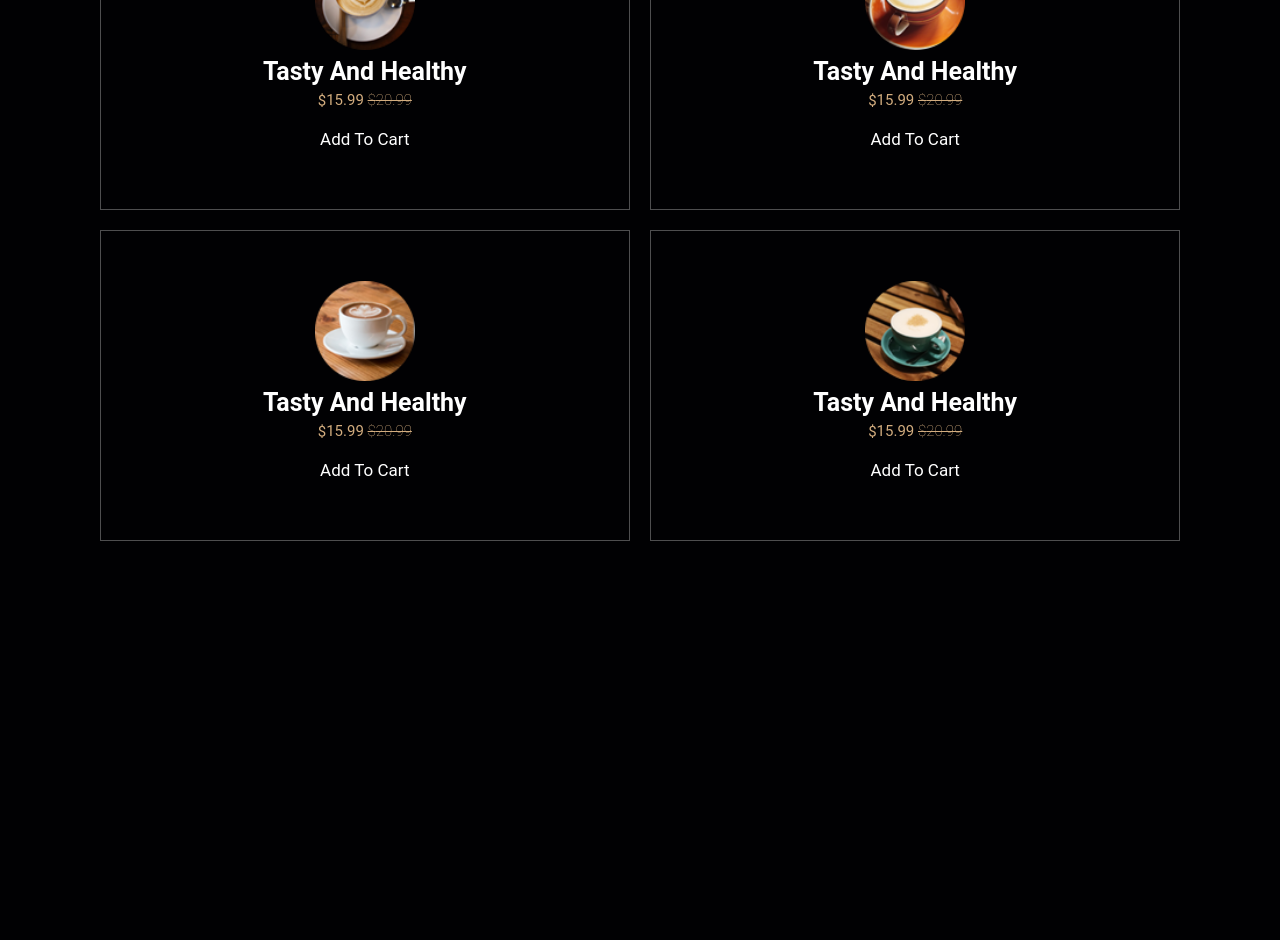
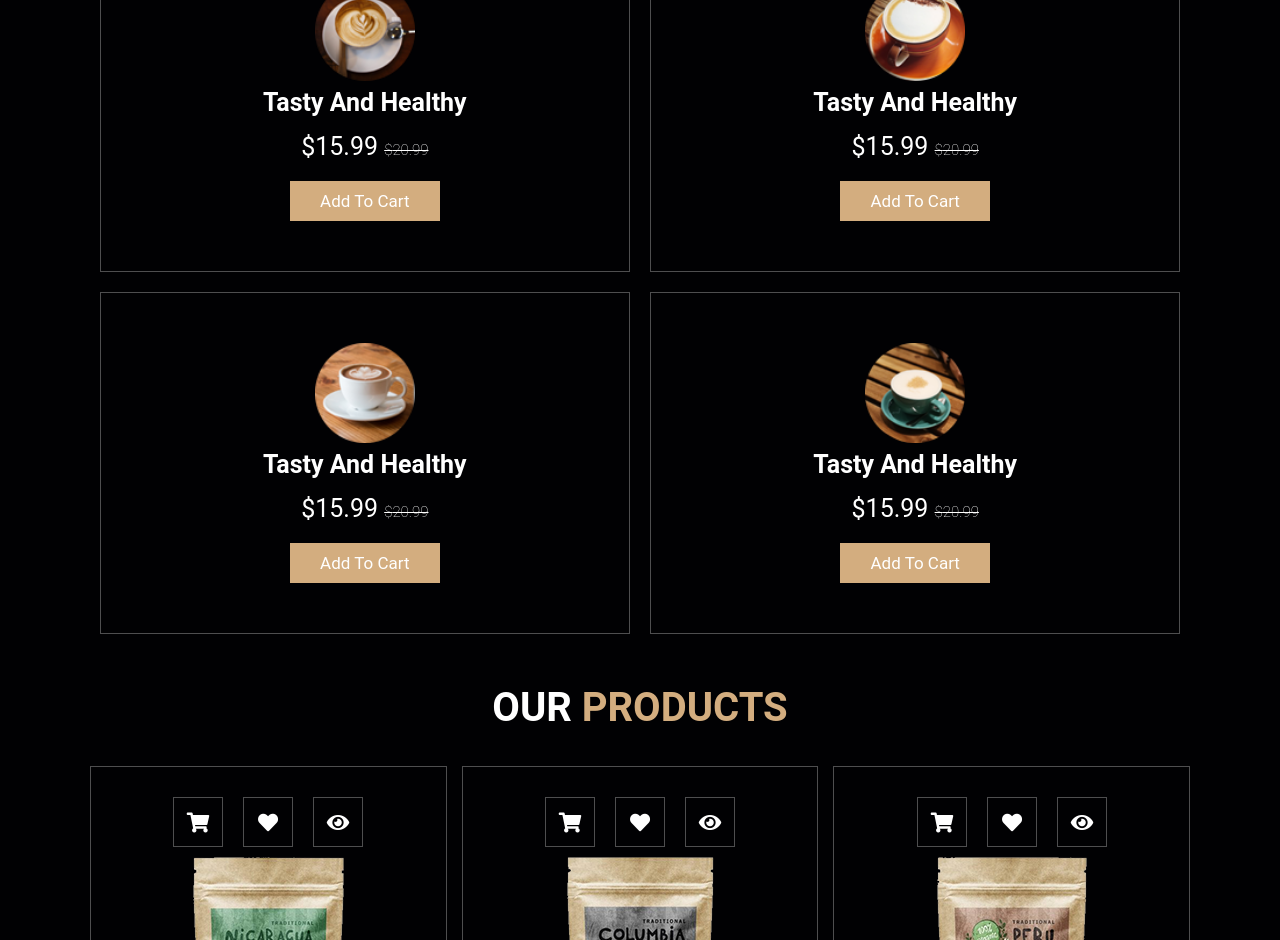
Before and after one commit to NgTuanLoc/Exercises, a React (Create React App) app in the folder coffee_shop/: page / in a window 1280 px wide. Shown: the part 1860-2800 px from the top of the page. Before the commit the page ends 2431 px from the top, so only its background shows below. Built offline with nearby package versions, Linux system fonts and the light colour scheme.

Commit message:
product section

```diff
--- a/coffee_shop/src/App.js
+++ b/coffee_shop/src/App.js
@@ -2,6 +2,7 @@ import Header from "./sections/Header";
 import Home from "./sections/Home";
 import About from "./sections/About";
 import Menu from "./sections/Menu";
+import Product from "./sections/Product";
 
 const App = () => {
   return (
@@ -10,6 +11,7 @@ const App = () => {
       <Home />
       <About />
       <Menu />
+      <Product />
     </div>
   );
 };
--- /dev/null
+++ b/coffee_shop/src/components/Rating.js
@@ -0,0 +1,20 @@
+const Rating = ({ rating, className }) => {
+  const starCount = new Array(Math.trunc(rating)).fill(1);
+  starCount.push(rating - Math.trunc(rating));
+
+  console.log(starCount);
+
+  return (
+    <div className={className}>
+      {starCount.map((star, id) => {
+        return star > 0.8 ? (
+          <i className="fas fa-star" key={id} />
+        ) : star > 0.3 ? (
+          <i className="fas fa-star-half-alt" key={id} />
+        ) : null;
+      })}
+    </div>
+  );
+};
+
+export default Rating;
--- a/coffee_shop/src/data/data.js
+++ b/coffee_shop/src/data/data.js
@@ -9,6 +9,10 @@ import menuItem3 from "../images/menu-3.png";
 import menuItem4 from "../images/menu-4.png";
 import menuItem5 from "../images/menu-5.png";
 import menuItem6 from "../images/menu-6.png";
+
+import productItem1 from "../images/product-1.png";
+import productItem2 from "../images/product-2.png";
+import productItem3 from "../images/product-3.png";
 
 export const cartItems = [
   {
@@ -71,3 +75,27 @@ export const menuItems = [
     finalPrice: "15.99",
   },
 ];
+
+export const productItem = [
+  {
+    img: productItem1,
+    name: "Fresh Coffee",
+    rating: 4.5,
+    beforePrice: "20.99",
+    finalPrice: "15.99",
+  },
+  {
+    img: productItem2,
+    name: "Fresh Coffee",
+    rating: 3.5,
+    beforePrice: "20.99",
+    finalPrice: "15.99",
+  },
+  {
+    img: productItem3,
+    name: "Fresh Coffee",
+    rating: 3,
+    beforePrice: "20.99",
+    finalPrice: "15.99",
+  },
+];
--- a/coffee_shop/src/sections/About.js
+++ b/coffee_shop/src/sections/About.js
@@ -4,7 +4,8 @@ const About = () => {
   return (
     <section className="about" id="about">
       <h1 className="heading">
-        <span>About</span> Us
+        About
+        <span> Us</span>
       </h1>
       <div className="about__row">
         <div className="about__image">
@@ -21,7 +22,9 @@ const About = () => {
             deserunt, sequi aliquam temporibus provident. Pariatur fuga totam
             quisquam nisi non.
           </p>
-          <a href="#home" className="btn btn__large">Learn More</a>
+          <a href="#home" className="btn btn__large">
+            Learn More
+          </a>
         </div>
       </div>
     </section>
--- a/coffee_shop/src/sections/Menu.js
+++ b/coffee_shop/src/sections/Menu.js
@@ -4,7 +4,7 @@ const Menu = () => {
   return (
     <section className="menu" id="menu">
       <h1 className="heading">
-        <span>Our</span> Menu
+        Our <span>Menu</span>
       </h1>
       <div className="menu__container">
         {menuItems.map((item, id) => {
@@ -12,10 +12,10 @@ const Menu = () => {
             <div className="menu__item" key={id}>
               <img src={item.img} alt="menu-item" />
               <h3>{item.name}</h3>
-              <div className="price">
+              <div className="price-item">
                 ${item.finalPrice} <span>${item.beforePrice}</span>
               </div>
-              <a href="#home" className="btn">
+              <a href="#home" className="btn btn__large">
                 add to cart
               </a>
             </div>
--- /dev/null
+++ b/coffee_shop/src/sections/Product.js
@@ -0,0 +1,37 @@
+import { productItem } from "../data/data";
+import Rating from "../components/Rating";
+
+const Product = () => {
+  return (
+    <section className="product" id="product">
+      <h1 className="heading">
+        Our <span>Products</span>
+      </h1>
+      <div className="product__container">
+        {productItem.map((item, id) => {
+          return (
+            <div className="product__item" key={id}>
+              <div className="product__icons">
+                <i href="#home" className="fas fa-shopping-cart"></i>
+                <i href="#home" className="fas fa-heart"></i>
+                <i href="#home" className="fas fa-eye"></i>
+              </div>
+              <div className="product__image">
+                <img src={item.img} alt={item.name} />
+              </div>
+              <div className="product__content">
+                <h3>{item.name}</h3>
+                <Rating rating={item.rating} className="product__rating" />
+                <div className="price-item">
+                  ${item.finalPrice} <span>${item.beforePrice}</span>
+                </div>
+              </div>
+            </div>
+          );
+        })}
+      </div>
+    </section>
+  );
+};
+
+export default Product;
--- a/coffee_shop/src/style/css/style.css
+++ b/coffee_shop/src/style/css/style.css
@@ -75,6 +75,17 @@ section {
 .price {
   font-size: 1.5rem;
   color: var(--primary-color);
+}
+
+.price-item {
+  padding: 1rem;
+  font-size: 2.5rem;
+  color: white;
+}
+.price-item > span {
+  font-size: 1.5rem;
+  text-decoration: line-through;
+  font-weight: lighter;
 }
 
 .header {
@@ -246,6 +257,40 @@ section {
   color: var(--black);
 }
 
+.product__container {
+  display: grid;
+  grid-template-columns: repeat(auto-fit, minmax(30rem, 1fr));
+  gap: 1.5rem;
+}
+.product__item {
+  text-align: center;
+  border: var(--border);
+  padding: 2rem;
+}
+.product__icons > i {
+  height: 5rem;
+  width: 5rem;
+  border: var(--border);
+  line-height: 5rem;
+  font-size: 2rem;
+  color: white;
+  margin: 1rem;
+  cursor: pointer;
+}
+.product__icons > i:hover {
+  background: var(--primary-color);
+}
+.product__content > h3 {
+  margin-top: 1.5rem;
+  color: white;
+  font-size: 2.5rem;
+}
+.product__rating {
+  font-size: 2rem;
+  margin-top: 1rem;
+  color: var(--primary-color);
+}
+
 .btn {
   margin-top: 1rem;
   display: inline-block;
--- a/coffee_shop/src/style/sass/base/_typography.scss
+++ b/coffee_shop/src/style/sass/base/_typography.scss
@@ -15,3 +15,15 @@
   font-size: 1.5rem;
   color: var(--primary-color);
 }
+
+.price-item {
+  padding: 1rem;
+  font-size: 2.5rem;
+  color: white;
+
+  & > span {
+    font-size: 1.5rem;
+    text-decoration: line-through;
+    font-weight: lighter;
+  }
+}
--- a/coffee_shop/src/style/sass/layout/_menu.scss
+++ b/coffee_shop/src/style/sass/layout/_menu.scss
@@ -34,4 +34,5 @@
       }
     }
   }
+
 }
--- /dev/null
+++ b/coffee_shop/src/style/sass/layout/_product.scss
@@ -0,0 +1,41 @@
+.product {
+  &__container {
+    display: grid;
+    grid-template-columns: repeat(auto-fit, minmax(30rem, 1fr));
+    gap: 1.5rem;
+  }
+
+  &__item {
+    text-align: center;
+    border: var(--border);
+    padding: 2rem;
+  }
+  &__icons > i {
+    height: 5rem;
+    width: 5rem;
+    border: var(--border);
+    line-height: 5rem;
+    font-size: 2rem;
+    color: white;
+    margin: 1rem;
+    cursor: pointer;
+
+    &:hover {
+      background: var(--primary-color);
+    }
+  }
+
+  &__content {
+    & > h3 {
+      margin-top: 1.5rem;
+      color: white;
+      font-size: 2.5rem;
+    }
+  }
+
+  &__rating {
+    font-size: 2rem;
+    margin-top: 1rem;
+    color: var(--primary-color);
+  }
+}
--- a/coffee_shop/src/style/sass/main.scss
+++ b/coffee_shop/src/style/sass/main.scss
@@ -9,6 +9,7 @@
 @import "layout/home";
 @import "layout/about";
 @import "layout/menu";
+@import "layout/product";
 
 // COMPONENT
 @import "components/button";
```
Also changed, not shown: 1 other file (tests, documents, lock files or other folders).
